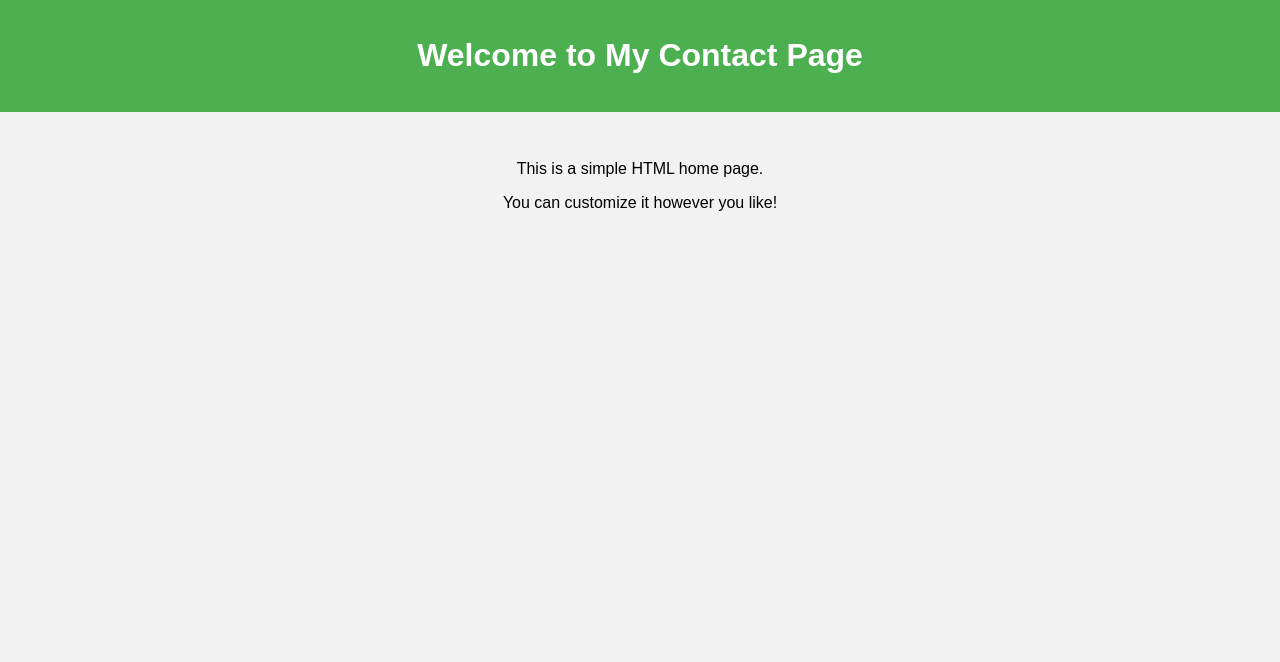
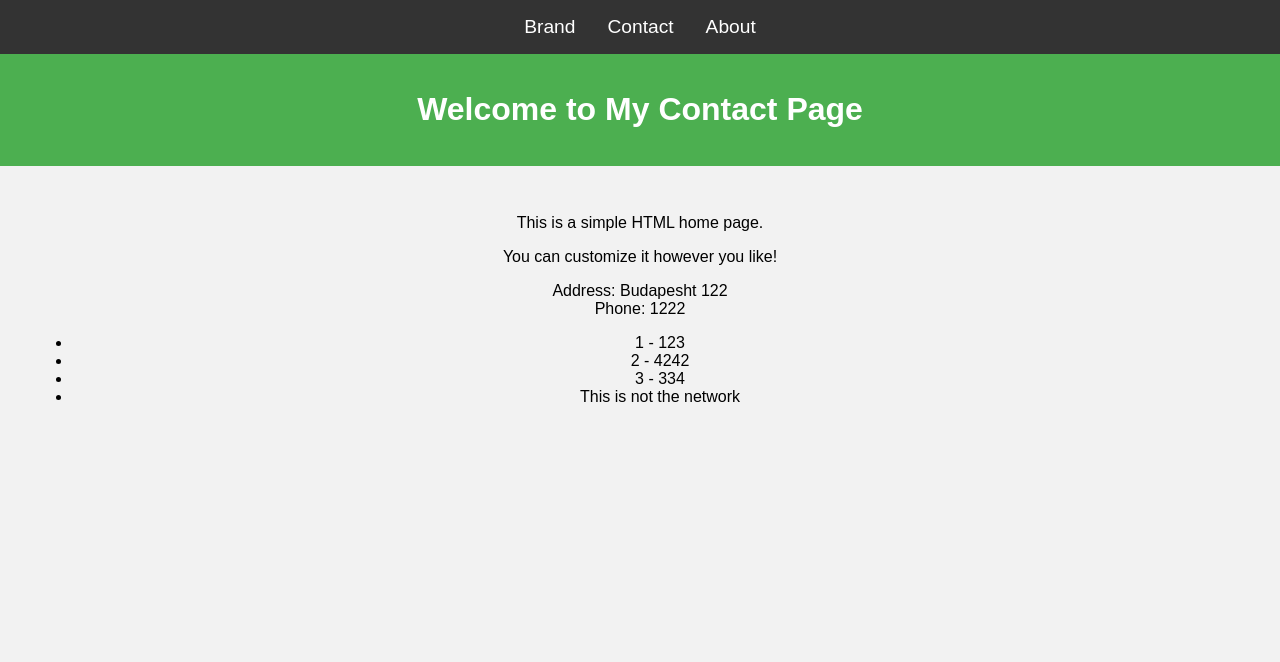
Before and after one commit to Kyialbek-Temirbekov/Product_Service, a Django app: page /contact/ in a window 1280 px wide. Shown: the top 662 px of the page. Run offline with Django 5.2, Linux system fonts and the light colour scheme.

Commit message:
render models

```diff
--- a/src/page/views.py
+++ b/src/page/views.py
@@ -7,7 +7,12 @@ def home_view(request, *args, **kwargs ):
     return render(request, "home.html", {})
 
 def contact_view(request, *args, **kwargs ):
-    return render(request, "contact.html", {})
+    my_context = {
+        "address": "Budapesht 122",
+        "phone": 1222,
+        "list": [123,4242,312,"Abc"]
+    }
+    return render(request, "contact.html", my_context)
 
 def view(request, *args, **kwargs ):
     return HttpResponse(f"<h1>Hello {request.user}</h1>")
--- a/src/template/base.html
+++ b/src/template/base.html
@@ -4,6 +4,7 @@
     <title>Coding for Entrepreneurs is doing Try Django</title>
 </head>
 <body>
+   {% include 'navbar.html' %}
 
    {% block content %}
     replace me
--- a/src/template/contact.html
+++ b/src/template/contact.html
@@ -40,6 +40,23 @@
   <main>
     <p>This is a simple HTML home page.</p>
     <p>You can customize it however you like!</p>
+    <p>
+        Address: {{ address }} <br>
+        Phone: {{ phone }} <br>
+        <ul>
+            {% for abc in list %}
+                {% if abc == 312 %}
+                    <li>{{ forloop.counter }} - {{ abc|add:22 }}</li>
+                {% elif abc == "Abc" %}
+                    <li>This is not the network</li>
+                {% else %}
+                    <li>{{ forloop.counter }} - {{ abc }}</li>
+                {% endif %}
+
+
+            {% endfor %}
+            </ul>
+    </p>
   </main>
 
   <footer>
--- /dev/null
+++ b/src/template/navbar.html
@@ -0,0 +1,44 @@
+<!DOCTYPE html>
+<html lang="en">
+<head>
+  <meta charset="UTF-8">
+  <title>Styled Nav</title>
+  <style>
+    nav {
+      background-color: #333;
+      padding: 1rem;
+    }
+
+    nav ul {
+      list-style: none;
+      display: flex;
+      justify-content: center;
+      gap: 2rem;
+      margin: 0;
+      padding: 0;
+    }
+
+    nav ul li {
+      color: white;
+      font-size: 1.2rem;
+      cursor: pointer;
+      transition: color 0.3s;
+    }
+
+    nav ul li:hover {
+      color: #4CAF50;
+    }
+  </style>
+</head>
+<body>
+
+  <nav>
+    <ul>
+      <li>Brand</li>
+      <li>Contact</li>
+      <li>About</li>
+    </ul>
+  </nav>
+
+</body>
+</html>
--- a/src/trydjango/settings.py
+++ b/src/trydjango/settings.py
@@ -57,7 +57,7 @@ ROOT_URLCONF = 'trydjango.urls'
 TEMPLATES = [
     {
         'BACKEND': 'django.template.backends.django.DjangoTemplates',
-        'DIRS': [os.path.join(BASE_DIR, "template")],
+        'DIRS': [os.path.join(BASE_DIR, "template"), os.path.join(BASE_DIR, "products/template")],
         'APP_DIRS': True,
         'OPTIONS': {
             'context_processors': [
--- a/src/trydjango/urls.py
+++ b/src/trydjango/urls.py
@@ -16,9 +16,11 @@ Including another URLconf
 """
 from django.contrib import admin
 from page.views import home_view, contact_view
+from products.views import product_detail_view
 from django.urls import path
 
 urlpatterns = [
+    path('product/', product_detail_view, name='product'),
     path('contact/', contact_view, name='contact'),
     path('', home_view, name='home'),
     path('admin/', admin.site.urls),
```
Also changed, not shown: src/products/template/product_detail.html (added, +7 -0 lines), src/products/views.py (+9 -1 lines), src/db.sqlite3.
